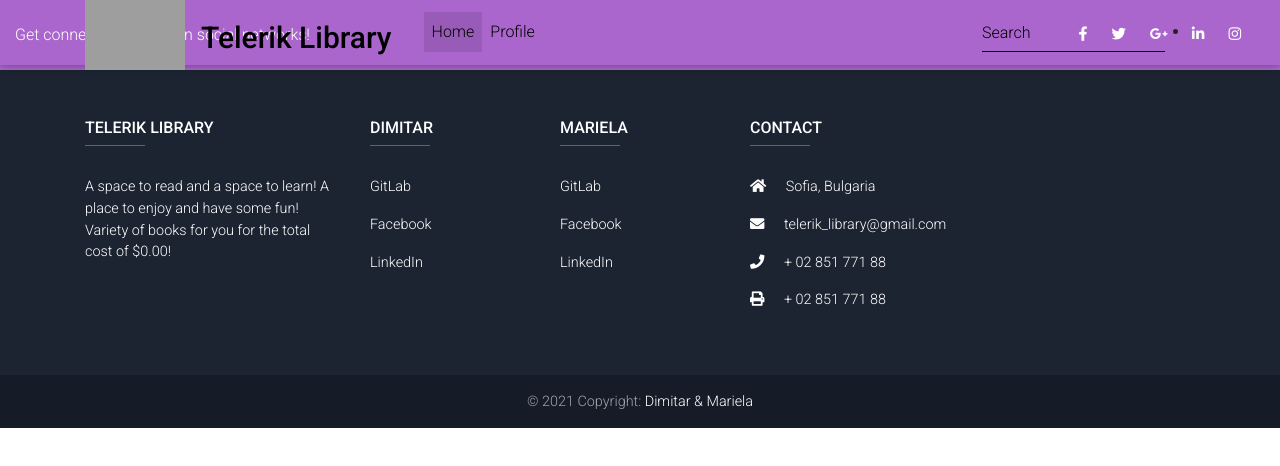
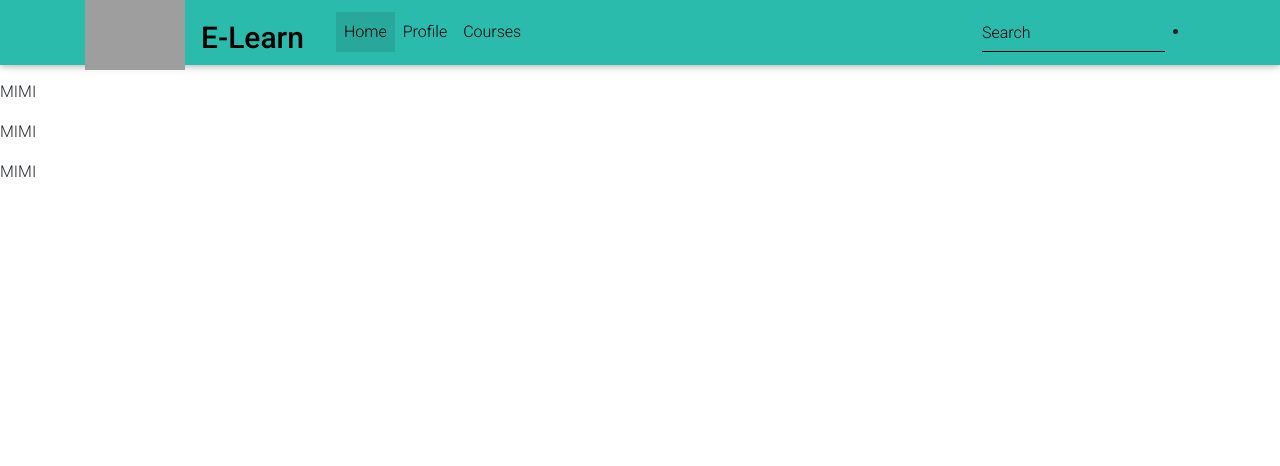
Before and after one commit to MarielaTihova/E-Learning-System, a React (Create React App) app in the folder Frontend/: page /home in a window 1280 px wide. Shown: the top 466 px of the page. Built offline with nearby package versions, Linux system fonts and the light colour scheme; sample sign-in values are in the browser's storage; grey boxes are pictures that could not be loaded; a web font is replaced by a local one.

Commit message:
UI color changes + courses component

```diff
--- a/Frontend/package.json
+++ b/Frontend/package.json
@@ -17,7 +17,8 @@
     "react-dom": "^16.13.1",
     "react-router-dom": "^5.2.0",
     "react-scripts": "3.4.1",
-    "react-toastify": "^6.0.8"
+    "react-toastify": "^6.0.8",
+    "sass": "^1.45.0"
   },
   "scripts": {
     "start": "set PORT=4000 && react-scripts start",
--- a/Frontend/src/App.js
+++ b/Frontend/src/App.js
@@ -8,6 +8,7 @@ import ShowProfile from "./components/Users/ShowProfile";
 import "./theme.css"
 import Footer from "./components/Base/Footer";
 import NavBar from "./components/Base/NavBar/NavBar";
+import AllCourses from "./components/Courses/AllCourses/AllCourses";
 
 
 const App = () => {
@@ -30,11 +31,12 @@ const App = () => {
             <Route path="/login" exact component={SignIn} />
             <Route path="/register" exact component={SignIn} />
             <Route path="/logout" exact component={SignIn} />
+            <Route path="/courses" exact component={AllCourses} />
             <Route path="*" component={NotFound} />
           </Switch>
         </UserContext.Provider>
       </BrowserRouter>
-      <Footer />
+      {/* <Footer /> */}
     </div>
   );
 };
--- a/Frontend/src/components/Base/NavBar/NavBar.jsx
+++ b/Frontend/src/components/Base/NavBar/NavBar.jsx
@@ -64,19 +64,18 @@ const NavBar = (props) => {
   return (
     <div id='caltoaction'>
       <MDBNavbar
-        color='secondary-color'
+        color='default-color'
         light
         expand='md'
         fixed='top'
         scrolling
-        transparent
       >
         <MDBContainer>
           <img height="75px" padding="0px" margin="0px" src="https://external-content.duckduckgo.com/iu/?u=https%3A%2F%2Fwww.freeiconspng.com%2Fuploads%2Fowl-icon-20.png&f=1&nofb=1"></img>
           <MDBNavbarBrand>
             <MDBNavLink to='/home' style={{ color: "black", marginTop: "10px" }}>
 
-              <strong className="text-telerik">Telerik Library</strong>
+              <strong className="text-telerik">E-Learn</strong>
             </MDBNavLink>
           </MDBNavbarBrand>
           <MDBNavbarToggler onClick={() => handleTogglerClick()} />
@@ -90,7 +89,11 @@ const NavBar = (props) => {
                   <MDBNavLink to='/profile'>Profile</MDBNavLink>
                 </MDBNavItem>
                 : null}
-
+              {loggedUser !== null ?
+                <MDBNavItem>
+                  <MDBNavLink to='/courses'>Courses</MDBNavLink>
+                </MDBNavItem>
+                : null}
             </MDBNavbarNav>
             {loggedUser !== null ?
 
--- /dev/null
+++ b/Frontend/src/components/Courses/AllCourses/AllCourses.jsx
@@ -0,0 +1,69 @@
+import React, { useEffect, useState, useContext } from "react";
+import { withRouter } from 'react-router-dom';
+import Container from "../../Base/Container/Container";
+import { BASE_URL } from "../../../common/constants";
+import AppError from "../../Pages/AppError/AppError";
+import UserContext from "../../../providers/UserContext";
+import './AllCourses.scss';
+
+
+const AllCourses = (props) => {
+    const history = props.history;
+    const word = props.location.search;
+    const searchWord = word.substring(6);
+
+    const [error, setError] = useState(null);
+    const [appCourses, updateCourses] = useState([]);
+
+
+    const [details, setDetails] = useState(false);
+
+    const userContext = useContext(UserContext);
+    const loggedUser = userContext.user;
+
+    useEffect(() => {
+
+        fetch(`${BASE_URL}/courses`, {
+            headers: {
+                Authorization: `Bearer ${localStorage.getItem('token') || ''}`,
+            }
+        })
+            .then((response) => response.json())
+            .then((result) => {
+                if (Array.isArray(result)) {
+                    console.log(result);
+                    updateCourses(result);
+                } else {
+                    throw new Error(result.message);
+                }
+            })
+            .catch((error) => setError(error.message))
+    }, []);
+
+
+    if (error) {
+        return (
+            <div>
+                <Container>
+                    <AppError message={error} />
+                </Container>
+            </div>
+        );
+    }
+
+    // const neww = sortBooks(appBooks);
+    // console.log("All Courses", appCourses);
+
+    return (
+        <div className="courses-wrapper">
+            {appCourses.map((course, key) =>
+                <ul>
+                    <li key={key}>
+                        <div>Name: {course.name}</div>
+                        <div>Description: {course.description}</div></li>
+                </ul>)}
+        </div >
+    );
+};
+
+export default withRouter(AllCourses);
--- /dev/null
+++ b/Frontend/src/components/Courses/AllCourses/AllCourses.scss
@@ -0,0 +1,5 @@
+.courses-wrapper {
+    margin-top: 15%;
+    max-width: 85%;
+    margin-left: 7%;
+}
--- a/Frontend/src/components/Pages/Home/Home.jsx
+++ b/Frontend/src/components/Pages/Home/Home.jsx
@@ -30,7 +30,7 @@ const Home = () => {
 
   const userContext = useContext(UserContext);
   const loggedUser = userContext.user;
-
+  console.log('logged user', loggedUser);
   return (
     <div id='caltoaction'>
 
@@ -48,20 +48,20 @@ const Home = () => {
                 <MDBCol md='12' className='mb-4 text-center'>
                   <h1 className='display-4 font-weight-bold mb-0 pt-md-5 pt-5'>
                     Welcome to Telerik Library
-                </h1>
+                  </h1>
                   <h5 className='pt-md-5 pt-sm-2 pt-5 pb-md-5 pb-sm-3 pb-5'>
                     It comes with a lot of fasinating books for you to borrow. We are trying to make your choice easier by letting you see reviews by other readers.
                     We hope you enjoy it! Happy reading!
-                </h5>
+                  </h5>
                   <MDBBtn href='/register' rounded className='btn-purple'>
                     <MDBIcon icon='user' className='mr-2' /> Sign up!
-                  {/* <MDBNavLink to='/register' icon='user' className='mr-2'>Sign up!</MDBNavLink> */}
+                    {/* <MDBNavLink to='/register' icon='user' className='mr-2'>Sign up!</MDBNavLink> */}
                   </MDBBtn>
                   <a href="#sec1" className="link">
                     <MDBBtn outline color='purple' rounded>
 
                       <MDBIcon icon='book' className='mr-2' /> Preview
-                  </MDBBtn>
+                    </MDBBtn>
                   </a>
                 </MDBCol>
               </MDBRow>
@@ -77,10 +77,17 @@ const Home = () => {
           <a href="#sec2" className="link" id="letsgoBtn">
             <MDBBtn rounded className='btn-purple'>
               <MDBIcon icon='user' className='mr-2' /> Let's go!
-            {/* <MDBNavLink to='/register' icon='user' className='mr-2'>Sign up!</MDBNavLink> */}
+              {/* <MDBNavLink to='/register' icon='user' className='mr-2'>Sign up!</MDBNavLink> */}
             </MDBBtn></a>
         </div>
-        : null}
+        :
+        <div>
+          <p>Home Page for {loggedUser.username}</p>
+          <p> MIMI</p>
+          <p> MIMI</p>
+          <p> MIMI</p>
+          <p> MIMI</p>
+        </div>}
     </div >
 
   );
--- a/Frontend/src/components/Pages/SignIn/SignIn2/SignIn2.css
+++ b/Frontend/src/components/Pages/SignIn/SignIn2/SignIn2.css
@@ -1,7 +1,7 @@
 #classicformpage .view {
     /* background-image: url('http://mdbootstrap.com/img/Photos/Others/images/91.jpg'); */
     /* https://mdbootstrap.com/img/Photos/Others/gradient2.png */
-        background-image: url('https://mdbootstrap.com/img/Photos/Others/gradient2.png');
+    background-image: url('https://mdbootstrap.com/img/Photos/Others/gradient3.png');
 
     background-repeat: no-repeat;
     background-size: cover;
--- a/Frontend/src/components/Pages/SignIn/SignIn2/SignIn2.jsx
+++ b/Frontend/src/components/Pages/SignIn/SignIn2/SignIn2.jsx
@@ -265,10 +265,10 @@ const SignIn = (props) => {
 
                     <div className="text-center mt-4 black-text">
                       {isLogin
-                        ? <div> <MDBBtn rounded className='btn-purple' onClick={login}>Login</MDBBtn>
+                        ? <div> <MDBBtn rounded className='btn-default' onClick={login}>Login</MDBBtn>
                           <MDBBtn outline color='white' rounded onClick={() => history.goBack()}>Go back</MDBBtn>
                         </div>
-                        : <MDBBtn rounded className='btn-purple' onClick={register}>Register</MDBBtn>}
+                        : <MDBBtn rounded className='btn-default' onClick={register}>Register</MDBBtn>}
                       {!isLogin ? <MDBBtn outline color='white' rounded onClick={() => { history.push('/login') }}>Have an account? Login</MDBBtn> : null}
                       {/* <MDBBtn color="indigo">Sign Up</MDBBtn> */}
                       <hr className="hr-light" />
```
Also changed, not shown: 1 other file (tests, documents, lock files or other folders).
